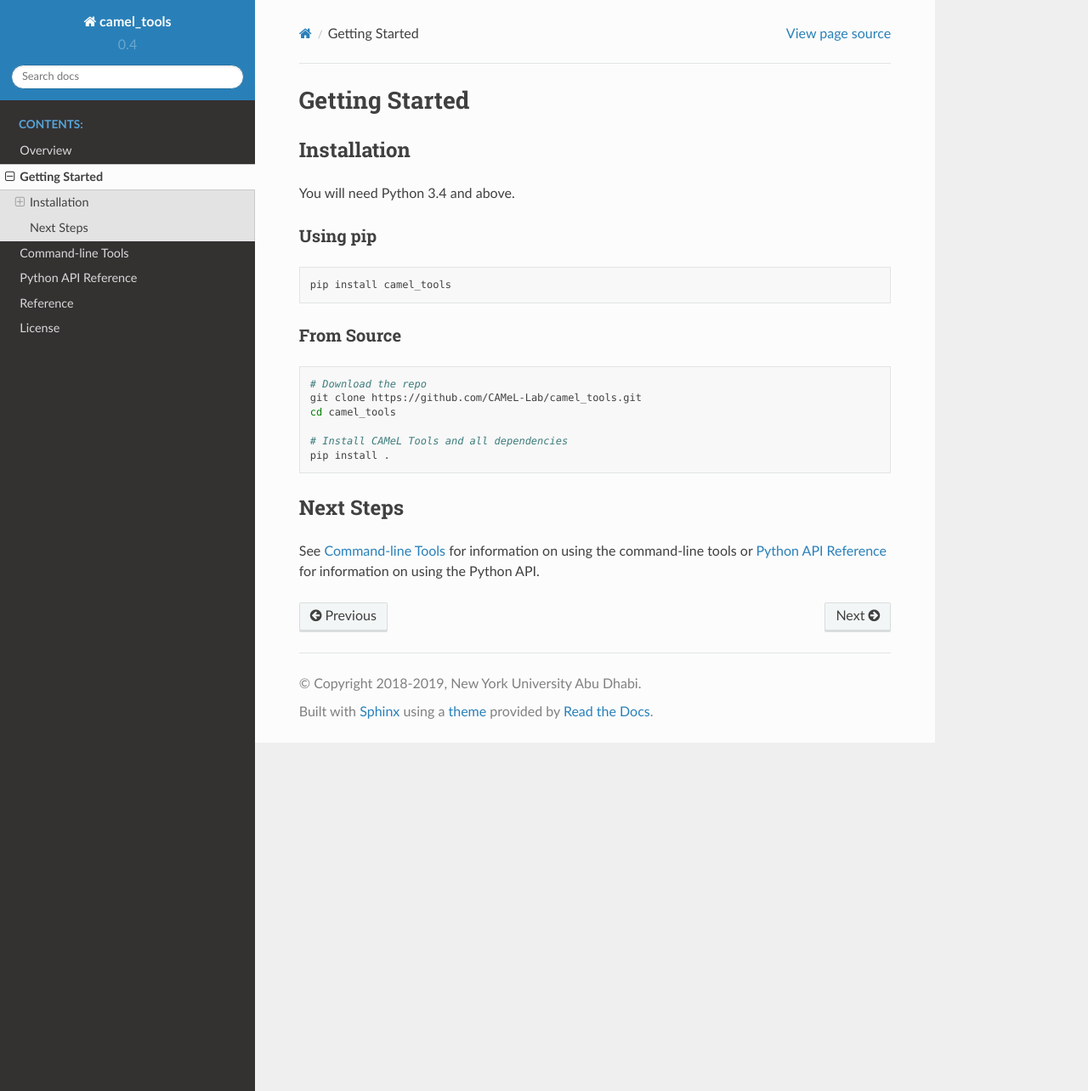
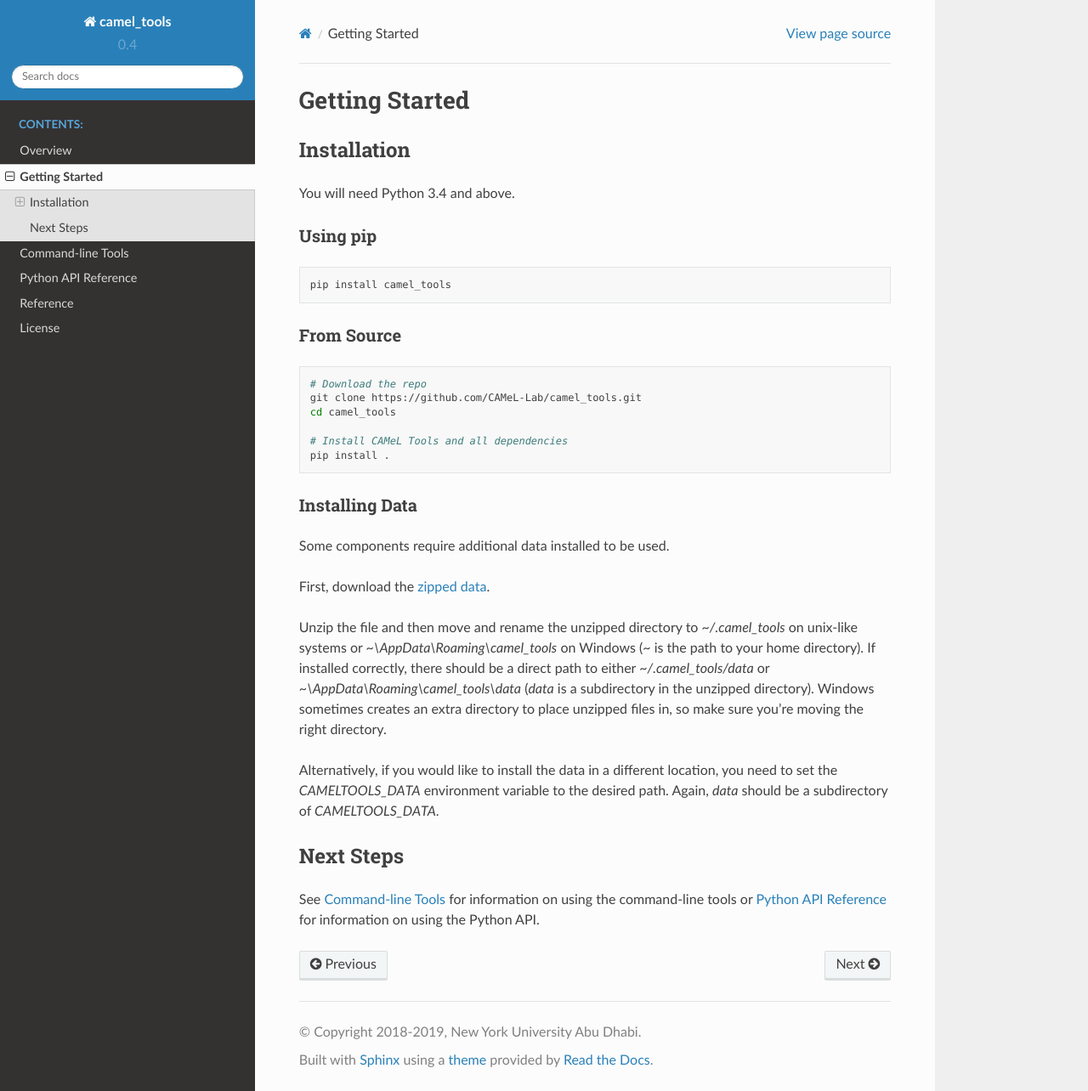
Before and after one commit to CAMeL-Lab/camel_tools, a Sphinx documentation site: the page built from docs/source/getting_started.rst, in a window 1280 px wide and 1284 px high. Shown: the whole window at 85% size. Built offline with Sphinx 7.4.7 and the Read the Docs theme 2.0.0, drawn with Linux system fonts in a browser that asks for light colours.

Commit message:
Added data installation instructions.

```diff
--- a/docs/source/getting_started.rst
+++ b/docs/source/getting_started.rst
@@ -25,6 +25,27 @@ From Source
    # Install CAMeL Tools and all dependencies
    pip install .
 
+Installing Data
+^^^^^^^^^^^^^^^
+
+Some components require additional data installed to be used.
+
+First, download the
+`zipped data <https://drive.google.com/file/d/1ZtseLpW2vufNdkpruDpbQf28WEw38U5u/view?usp=sharing>`_.
+
+Unzip the file and then move and rename the unzipped directory to
+`~/.camel_tools` on unix-like systems or `~\\AppData\\Roaming\\camel_tools` on
+Windows (`~` is the path to your home directory).
+If installed correctly, there should be a direct path to either
+`~/.camel_tools/data` or `~\\AppData\\Roaming\\camel_tools\\data`
+(`data` is a subdirectory in the unzipped directory).
+Windows sometimes creates an extra directory to place unzipped files in, so
+make sure you're moving the right directory.
+
+Alternatively, if you would like to install the data in a different location,
+you need to set the `CAMELTOOLS_DATA` environment variable to the desired
+path. Again, `data` should be a subdirectory of `CAMELTOOLS_DATA`.
+
 Next Steps
 ----------
 
```
Also changed, not shown: README.rst (+22 -0 lines).
